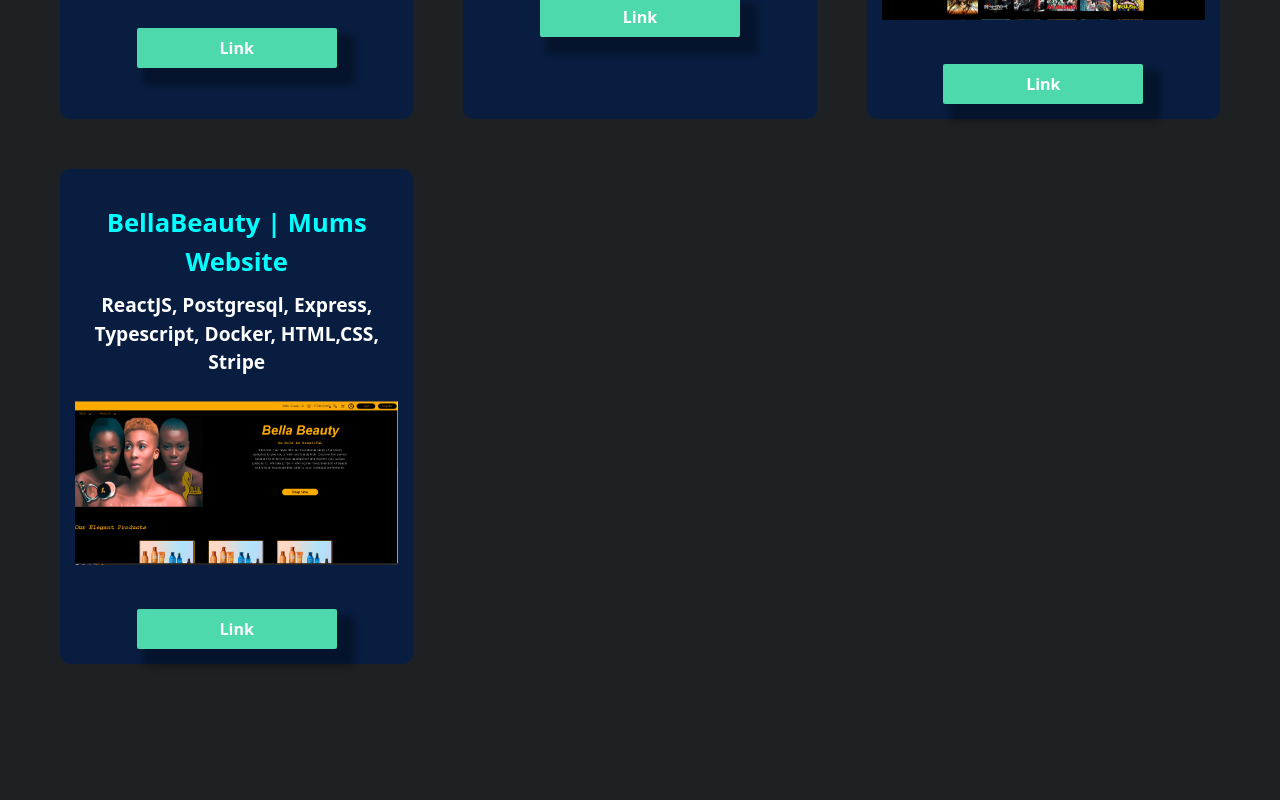
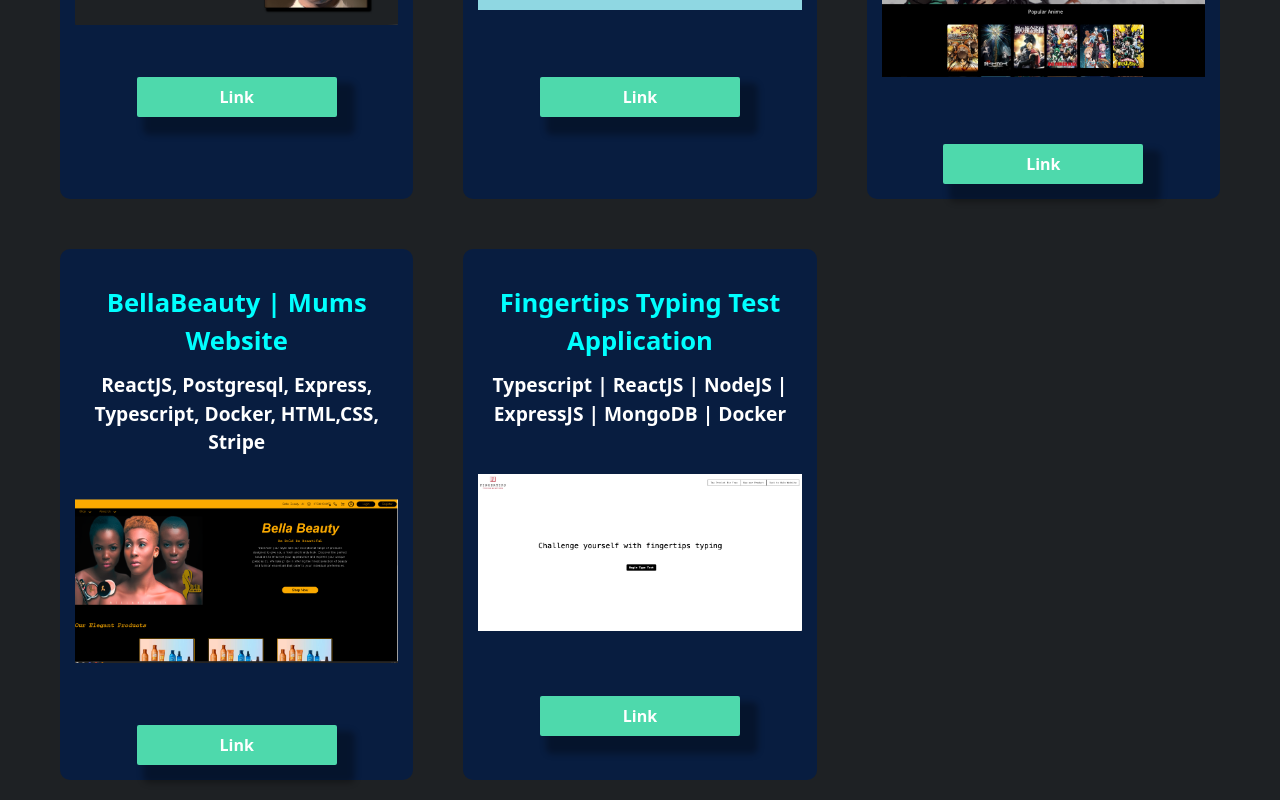
Before and after one commit to Pythonwithsean/Portfolio, a React (Vite) app: page /Projects in a window 1280 px wide. Shown: the part 1305-2105 px from the top of the page. Before the commit the page ends 1989 px from the top, so only its background shows below. Built offline with nearby package versions, Linux system fonts and the light colour scheme; a web font is replaced by a local one.

Commit message:
"Commit"

```diff
--- a/src/Components/AboutMain.jsx
+++ b/src/Components/AboutMain.jsx
@@ -46,6 +46,10 @@
             className="tech-stack-logo"
             src="https://cdn.jsdelivr.net/gh/devicons/devicon/icons/typescript/typescript-plain.svg"
           />
+          <img align="left"
+            alt="TypeScript"
+            width="50px"
+            className="tech-stack-logo" src="https://cdn.jsdelivr.net/gh/devicons/devicon@latest/icons/go/go-original.svg" />
           <img
             align="left"
             alt="Git"
--- a/src/Components/Hero.jsx
+++ b/src/Components/Hero.jsx
@@ -10,10 +10,11 @@
             <h2>
               Hi, I&apos;m <em>Sean.</em>
             </h2>
-            <h3>I am a Front-End Developer</h3>
+            <br />
+            <h3>I am a Back-End Developer</h3>
             <a href="https://github.com/Pythonwithsean">
               <br />
-              <img className="Moving-text" src="https://readme-typing-svg.demolab.com/?lines=Full-stack%20web%20and%20app%20developer;Experienced%20UI%2FUX%20Designer;2%2B%20years%20of%20coding%20experience;Always%20learning%20new%20things&font=Fira%20Code&center=true&width=1300&height=66&color=4ed9ac&vCenter=true&pause=1000&size=31" />
+              <img className="moving-text" src="https://readme-typing-svg.demolab.com/?lines=Full-stack%20web%20and%20app%20developer;Experienced%20UI%2FUX%20Designer;1%20year%20of%20coding%20experience;Always%20learning%20new%20things&font=Fira%20Code&center=true&width=1300px&height=66&color=4ed9ac&vCenter=true&pause=1000&size=25" alt="Moving Text" />
             </a>
             <Link to="/About">
               <button>About Me</button>
--- a/src/Pages/Data/ProjectsData.js
+++ b/src/Pages/Data/ProjectsData.js
@@ -51,6 +51,13 @@
     link: "https://github.com/Pythonwithsean/Loooffyy-Anime-Streaming-Website",
     image: "../Bellabeauty.png",
   },
+  {
+    id: 8,
+    name: "Fingertips Typing Test Application",
+    language: "Typescript | ReactJS | NodeJS | ExpressJS | MongoDB | Docker",
+    link: "https://fingertipstyping.onrender.com/",
+    image: "../fingertips.png",
+  }
 ];
 
 export default projectsData;
--- a/src/Styles/Projects.css
+++ b/src/Styles/Projects.css
@@ -6,7 +6,6 @@
   margin: 0 auto;
   padding: 20px;
 }
-
 .heading {
   margin-top: 20px;
   color: aqua;
@@ -39,7 +38,12 @@
   transition: transform 0.4s;
   position: relative;
 }
-
+.card-body > img{
+  width: 100%;
+  height: 200px;
+  object-fit: contain;
+  border-radius: 10px;
+}
 .card:hover {
   transform: translateY(-5px);
   box-shadow: 0 8px 16px rgba(0, 0, 0, 0.3);
```
Also changed, not shown: public/fingertips.png (added), src/assets/fingertips.png (added).
